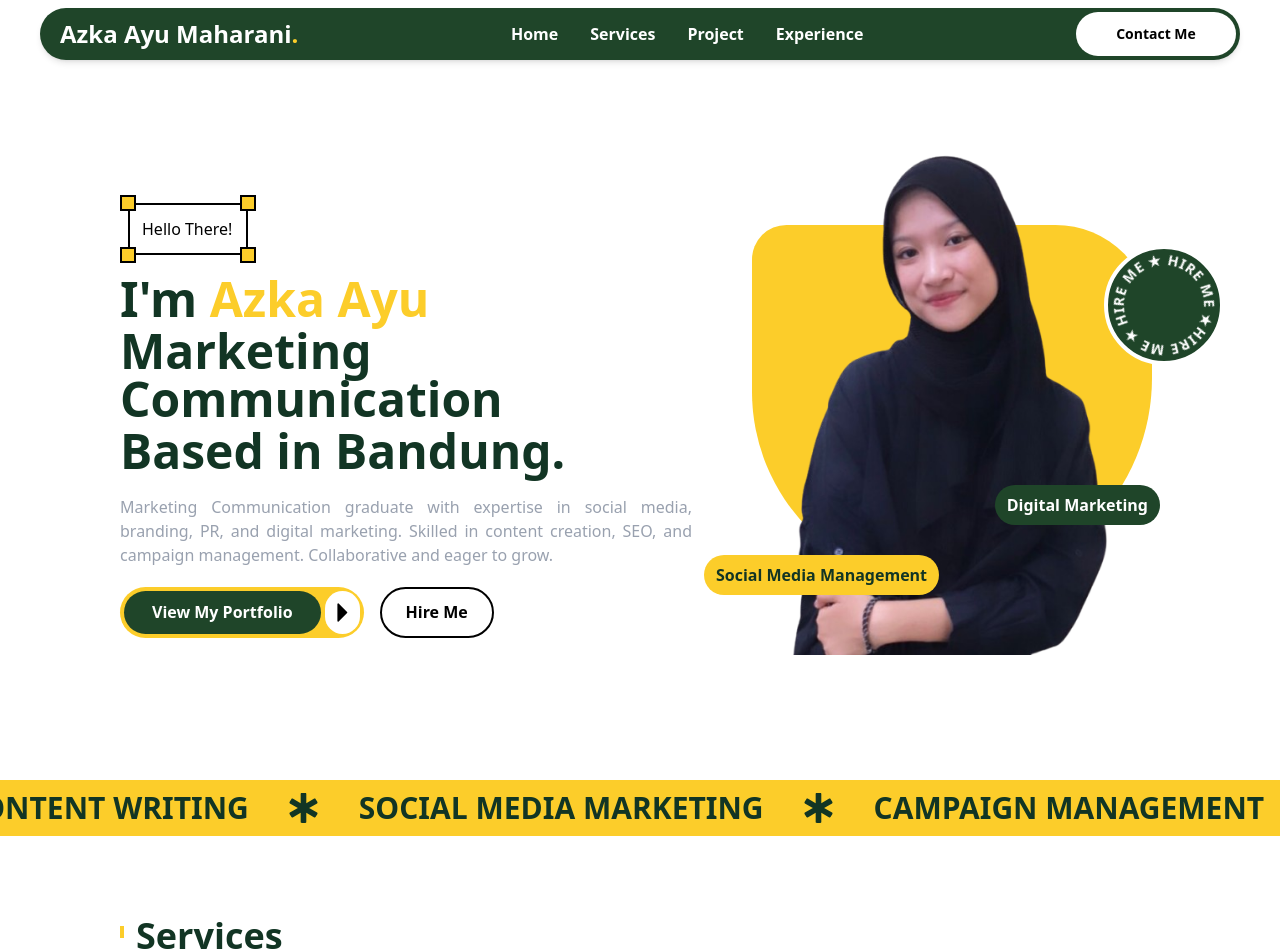
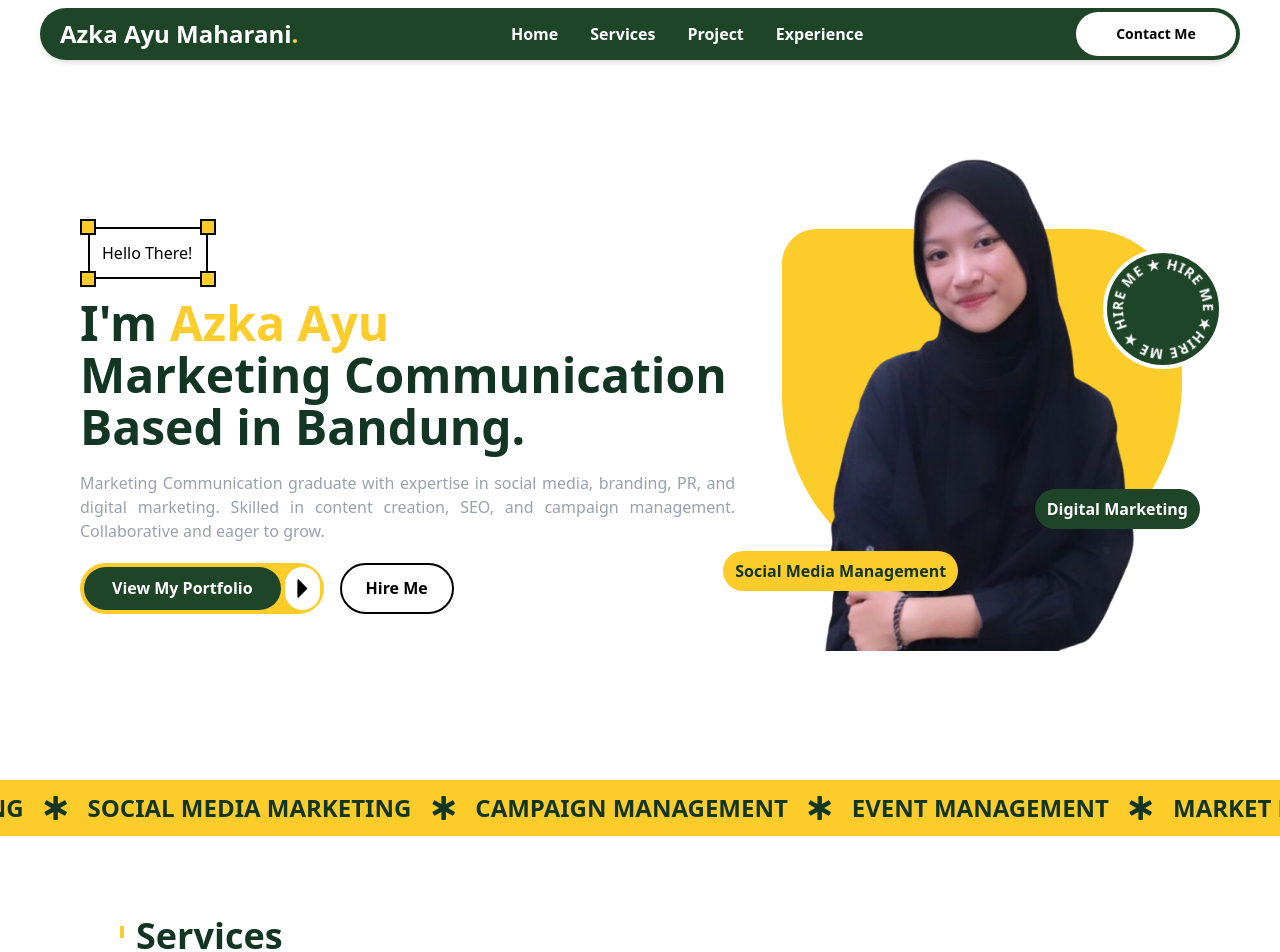
Before and after one commit to abifauzannn/azkaayu, a React (Vite) app: page / in a window 1280 px wide. Shown: the top 952 px of the page. Built offline with nearby package versions, Linux system fonts and the light colour scheme.

Commit message:
Fixing UI

```diff
--- a/src/components/FilterTools.tsx
+++ b/src/components/FilterTools.tsx
@@ -63,7 +63,7 @@ export default function Tools() {
               animate={{ opacity: 1, y: 0 }}
               exit={{ opacity: 0, y: 20 }}
               transition={{ duration: 0.3 }}
-              className="py-5 bg-white text-black rounded-2xl shadow-md border-gray-200 text-center flex flex-col items-center gap-2 px-3"
+              className="py-5 bg-white text-black rounded-2xl border border-gray-200 text-center flex flex-col items-center gap-2 px-3"
             >
               <div className="w-10 h-10 bg-white rounded-full flex items-center justify-center">
                 {/* Render the icon */}
--- a/src/components/ScrollingText/ScrollingText.tsx
+++ b/src/components/ScrollingText/ScrollingText.tsx
@@ -1,41 +1,19 @@
-import { useEffect, useRef } from "react";
-import LocomotiveScroll from "locomotive-scroll";
+import { FaStarOfLife } from "react-icons/fa";
 import "./index.css";
-import { FaStarOfLife } from "react-icons/fa";
 
 const AutoScrollingText = () => {
-  const scrollRef = useRef(null);
-
-  useEffect(() => {
-    if (scrollRef.current) {
-      const scroll = new LocomotiveScroll({
-        el: scrollRef.current,
-        smooth: true,
-        direction: "horizontal",
-      });
-
-      return () => {
-        scroll.destroy();
-      };
-    }
-  }, []);
-
   return (
-    <div ref={scrollRef} className="scroll-container" data-scroll-container>
-      <div
-        className="scroll-text flex flex-row items-center"
-        data-scroll
-        data-scroll-speed="1"
-      >
+    <div className="scroll-container">
+      <div className="scroll-text">
         {/* Konten scroll yang digandakan */}
-        <div className="flex flex-row items-center gap-10 text-3xl text-[#123524] font-bold">
+        <div className="scroll-content flex items-center">
           <FaStarOfLife /> SEO SPECIALIST <FaStarOfLife /> CONTENT WRITING
           <FaStarOfLife /> SOCIAL MEDIA MARKETING <FaStarOfLife /> CAMPAIGN MANAGEMENT
           <FaStarOfLife /> EVENT MANAGEMENT <FaStarOfLife /> MARKET RESEARCH <FaStarOfLife /> PUBLIC SPEAKING <FaStarOfLife /> DIGITAL TOOLS
         </div>
-        {/* Konten yang sama digandakan untuk infinite scrolling */}
-        <div className="flex flex-row items-center gap-10 text-3xl text-[#123524] font-bold">
-          <FaStarOfLife className="ml-10" /> SEO SPECIALIST <FaStarOfLife /> CONTENT WRITING
+        {/* Gandakan konten agar terlihat seperti loop */}
+        <div className="scroll-content flex items-center">
+          <FaStarOfLife /> SEO SPECIALIST <FaStarOfLife /> CONTENT WRITING
           <FaStarOfLife /> SOCIAL MEDIA MARKETING <FaStarOfLife /> CAMPAIGN MANAGEMENT
           <FaStarOfLife /> EVENT MANAGEMENT <FaStarOfLife /> MARKET RESEARCH <FaStarOfLife /> PUBLIC SPEAKING <FaStarOfLife /> DIGITAL TOOLS
         </div>
--- a/src/components/ScrollingText/index.css
+++ b/src/components/ScrollingText/index.css
@@ -8,20 +8,25 @@
 }
 
 .scroll-text {
-  animation: scroll-loop 50s linear infinite;
+  display: flex;
+  gap: 20px;
+  animation: scroll-left 15s linear infinite;
 }
 
-
-.scroll-text span {
-  display: inline-block;
-  padding-right: 10px; /* Jarak antar teks */
+.scroll-content {
+  display: flex;
+  gap: 20px;
+  font-size: 1.5rem;
+  font-weight: bold;
+  color: #123524;
 }
 
-@keyframes scroll-loop {
+/* Animasi untuk scrolling otomatis */
+@keyframes scroll-left {
   from {
     transform: translateX(0);
   }
   to {
-    transform: translateX(-300%);
+    transform: translateX(-100%);
   }
 }
--- a/src/index.css
+++ b/src/index.css
@@ -17,3 +17,14 @@
   0% { transform: rotate(0deg); }
   100% { transform: rotate(360deg); }
 }
+
+/* Untuk Semua Browser */
+html, body {
+  scrollbar-width: none; /* Firefox */
+  -ms-overflow-style: none; /* Internet Explorer */
+}
+
+/* Untuk Chrome, Edge, Safari */
+html::-webkit-scrollbar {
+  display: none;
+}
--- a/src/pages/Home.tsx
+++ b/src/pages/Home.tsx
@@ -9,14 +9,14 @@ import Tools from "../components/FilterTools"
 const Home = () => {
   return (
 
-      <div className="pt-2 flex flex-col">
+      <div className="pt-2 flex flex-col overflow-y-auto">
         <Navbar />
         <section
           id="about"
-          className="container flex flex-row items-center justify-between h-[calc(100vh-5rem)] px-20"
+          className="container flex flex-row items-center justify-between h-[calc(100vh-5rem)] px-10"
         >
           {/* Flex item yang lebih besar */}
-          <div className="flex flex-col space-y-1 w-[55%]">
+          <div className="flex flex-col space-y-1 w-[60%]">
             <p className="relative text-black text-left text-1xl w-[120px] font-thin border-2 border-black p-3 mb-5 ml-2">
               Hello There!
               <span className="absolute top-[-10px] left-[-10px] w-4 h-4 bg-[#FCCD2A] border-2 border-black"></span>
@@ -49,10 +49,10 @@ const Home = () => {
           </div>
 
           {/* Flex item yang lebih kecil */}
-          <div className="relative flex flex-col items-center w-[40%] ">
+          <div className="relative flex flex-col items-center w-[40%]  ml-7">
             {/* Background Kuning */}
             <div className="absolute -z-10 w-100 h-90 bg-[#FCCD2A] rounded-se-[200px] rounded-es-[200px] rounded-tr-[700px] rounded-tl-[250px] rounded-bl-[1400px] rounded-br-[1500px] top-25"></div>
-            <div className="absolute -z-10 w-30 h-30 border-4 border-white bg-[#1F4529] rounded-full top-30 left-90 flex items-center justify-center">
+            <div className="absolute -z-10 w-30 h-30 border-4 border-white bg-[#1F4529] rounded-full top-30 left-85 flex items-center justify-center">
               <div className="relative slow-spin">
                 <svg
                   className="mx-auto"
@@ -100,7 +100,7 @@ const Home = () => {
             <img
               src={ProfilePicture}
               alt="Profile"
-              className="w-[80%] relative mb-15"
+              className="w-[75%] relative mb-15"
             />
           </div>
         </section>
@@ -153,6 +153,7 @@ const Home = () => {
             <Tools/>
           </div>
         </section>
+
       </div>
 
   );
```
